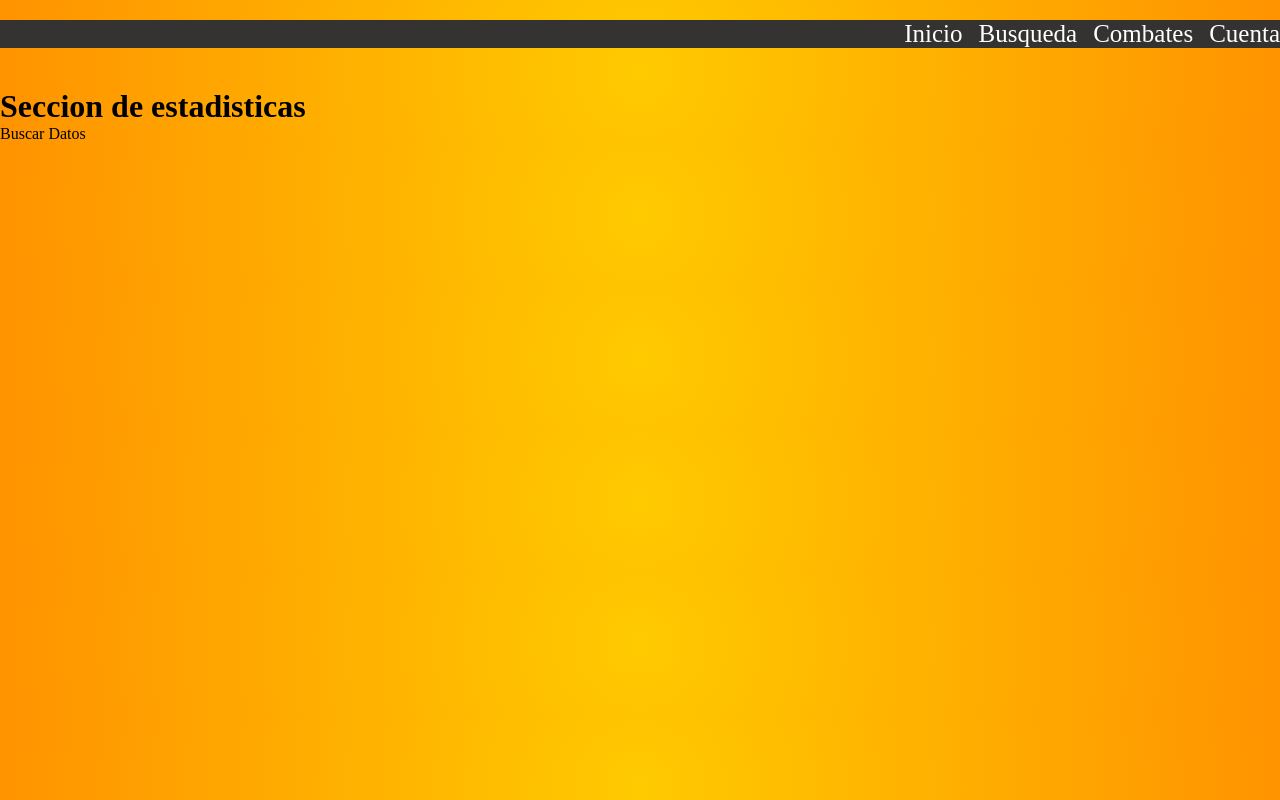
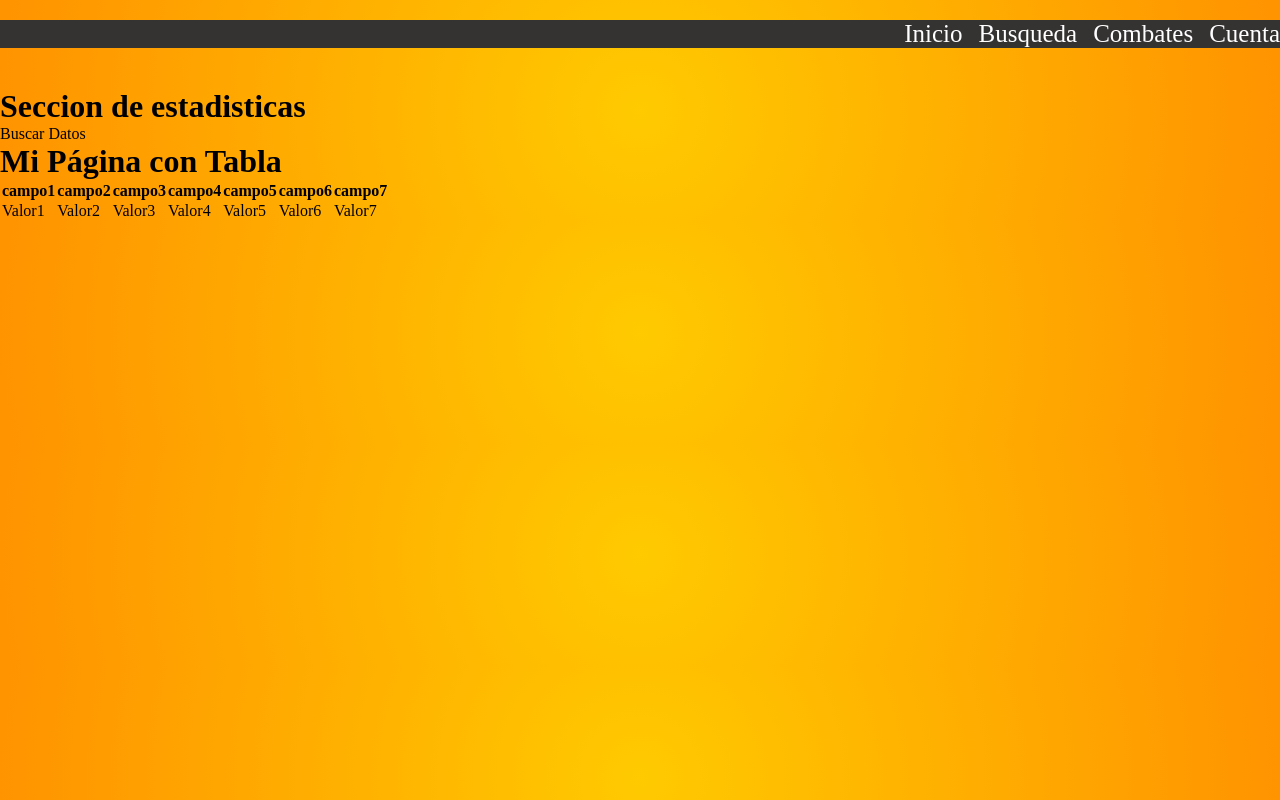
Before and after one commit to Dragonibax/Poke-Api-Front, a Next.js app in the folder poke-apif/: page /search in a window 1280 px wide. Built offline with nearby package versions, Linux system fonts and the light colour scheme.

Commit message:
Tabla de busquedas

```diff
--- /dev/null
+++ b/poke-apif/app/components/Table.js
@@ -0,0 +1,32 @@
+import React from 'react';
+
+const Tabla = ({ datos }) => {
+  if (!datos || datos.length === 0) {
+    return <p>No hay datos disponibles.</p>;
+  }
+
+  const headers = Object.keys(datos[0]);
+
+  return (
+    <table>
+      <thead>
+        <tr>
+          {headers.map((header) => (
+            <th key={header}>{header}</th>
+          ))}
+        </tr>
+      </thead>
+      <tbody>
+        {datos.map((fila, index) => (
+          <tr key={index}>
+            {headers.map((header) => (
+              <td key={header}>{fila[header]}</td>
+            ))}
+          </tr>
+        ))}
+      </tbody>
+    </table>
+  );
+};
+
+export default Tabla;
--- a/poke-apif/app/search/page.js
+++ b/poke-apif/app/search/page.js
@@ -1,9 +1,24 @@
+import Tabla from "../components/Table"
+import React from 'react';
+
+const datos = [
+  { campo1: 'Valor1', campo2: 'Valor2', campo3: 'Valor3', campo4: 'Valor4', campo5: 'Valor5', campo6: 'Valor6', campo7: 'Valor7' },
+  // Agrega más filas según sea necesario
+];
+
 export default function search ( ) {
     return (
     <div>
         <h1>Seccion de estadisticas</h1>
+        <p>Buscar Datos</p>
 
-        <p>Buscar Datos</p>
+
+      <div className="tabla">
+        <h1>Mi Página con Tabla</h1>
+        <Tabla datos={datos} />
+      </div>
+
+
 
     </div>
     )
```
